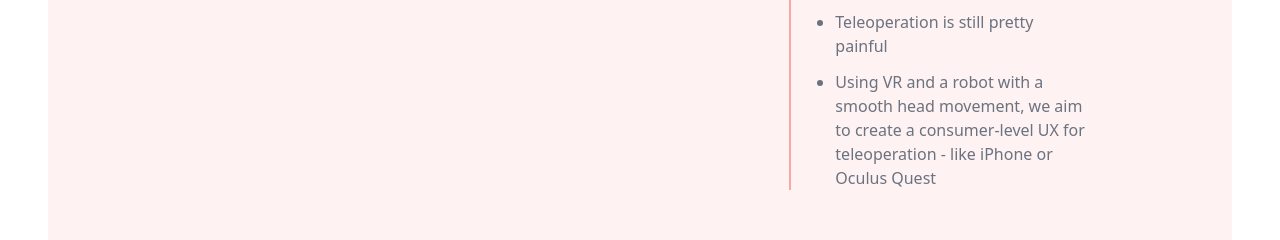
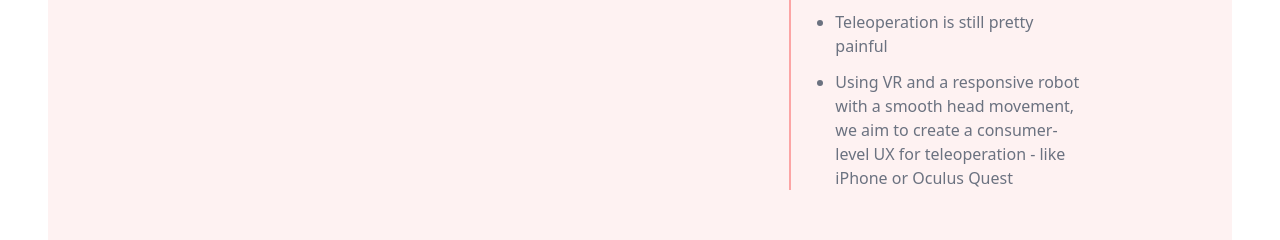
Before and after one commit to seunggs/shelly-robotics-site, a Gatsby site: page /demo in a window 1280 px wide. Shown: the part 6220-6460 px from the top of the page. Built offline with nearby package versions, Linux system fonts and the light colour scheme; Gatsby itself is replaced by a stand-in of ours.

Commit message:
more fixes

```diff
--- a/src/pages/demo.js
+++ b/src/pages/demo.js
@@ -518,7 +518,7 @@ export default function Demo() {
                       subtext={<div>
                         <ul className="list-disc list-outside pl-5">
                           <li className="mb-3">Teleoperation is still pretty painful</li>
-                          <li className="mb-3">Using VR and a robot with a smooth head movement, we aim to create a consumer-level UX for teleoperation - like iPhone or Oculus Quest</li>
+                          <li className="mb-3">Using VR and a responsive robot with a smooth head movement, we aim to create a consumer-level UX for teleoperation - like iPhone or Oculus Quest</li>
                         </ul>
                       </div>}
                     />
```
